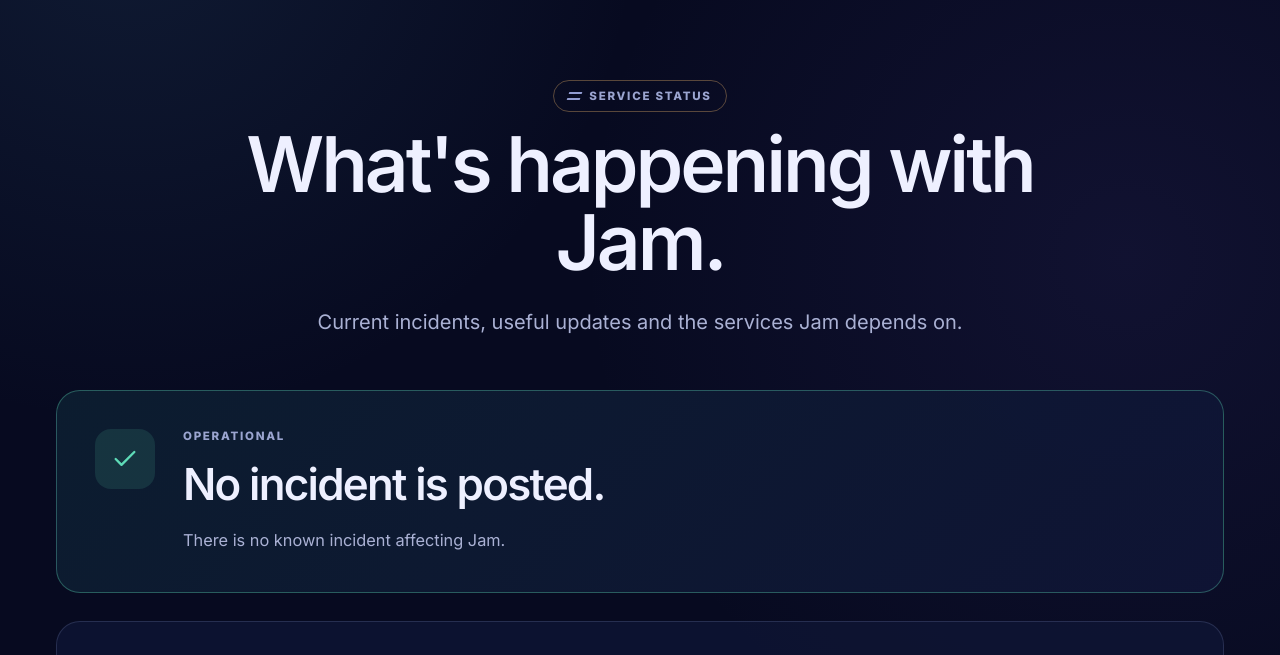
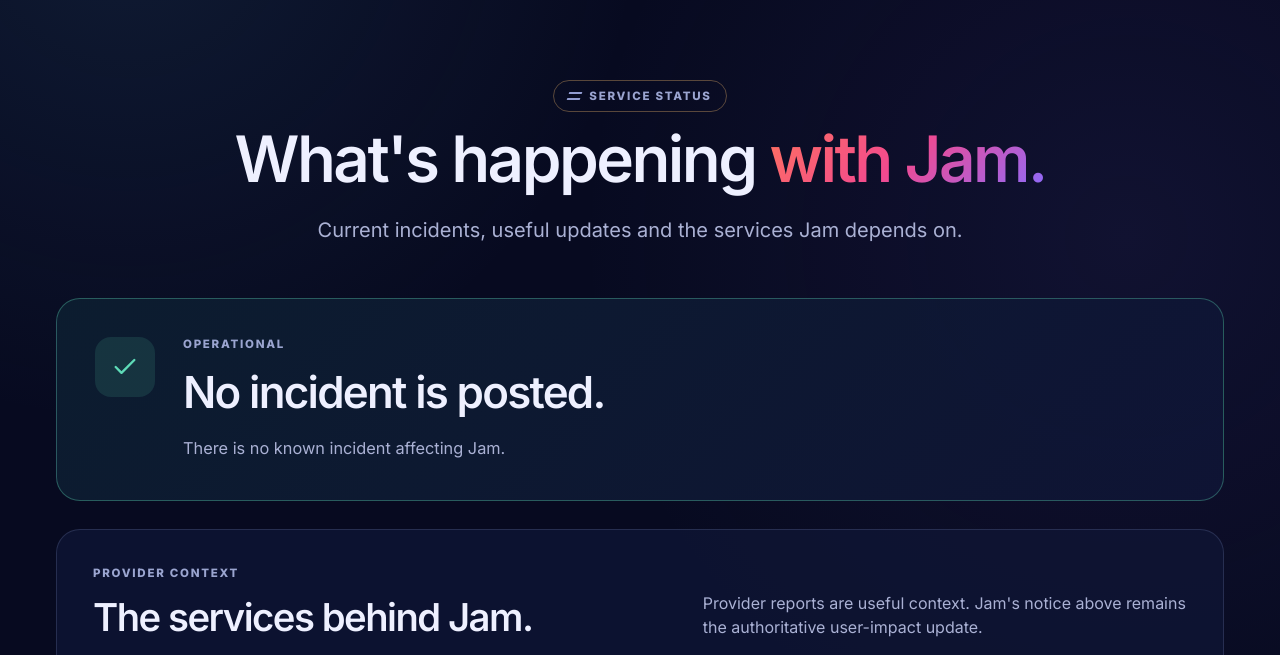
Before and after one commit to Teams-Work-Ltd/jam-status, a website: page public/index.html in a window 1280 px wide. Shown: the part 90-745 px from the top of the page. Drawn offline with Linux system fonts and the light colour scheme; no server answers.

Commit message:
style: refine status page hero

```diff
--- a/public/index.html
+++ b/public/index.html
@@ -29,7 +29,7 @@
 
       <section class="status-hero">
         <p class="eyebrow"><span aria-hidden="true" class="pulse-mark"></span> Service status</p>
-        <h1>What&apos;s happening with Jam.</h1>
+        <h1>What&apos;s happening <span class="status-hero__accent">with Jam.</span></h1>
         <p>Current incidents, useful updates and the services Jam depends on.</p>
       </section>
 
--- a/public/styles.css
+++ b/public/styles.css
@@ -22,6 +22,7 @@
   --amber-soft: rgba(240, 183, 107, 0.12);
   --rose: #ff7e9c;
   --rose-soft: rgba(255, 126, 156, 0.12);
+  --brand-gradient: linear-gradient(135deg, #ff735c 0%, #f2498f 48%, #8a6cff 100%);
   background: var(--background);
 }
 
@@ -174,9 +175,16 @@ h3 {
 }
 
 .status-hero h1 {
-  font-size: clamp(3rem, 6vw, 5rem);
+  font-size: clamp(2.75rem, 5vw, 4.25rem);
   line-height: 1.02;
   margin-bottom: 24px;
+}
+
+.status-hero__accent {
+  background: var(--brand-gradient);
+  -webkit-background-clip: text;
+  background-clip: text;
+  color: transparent;
 }
 
 .status-hero > p:last-child {
```
